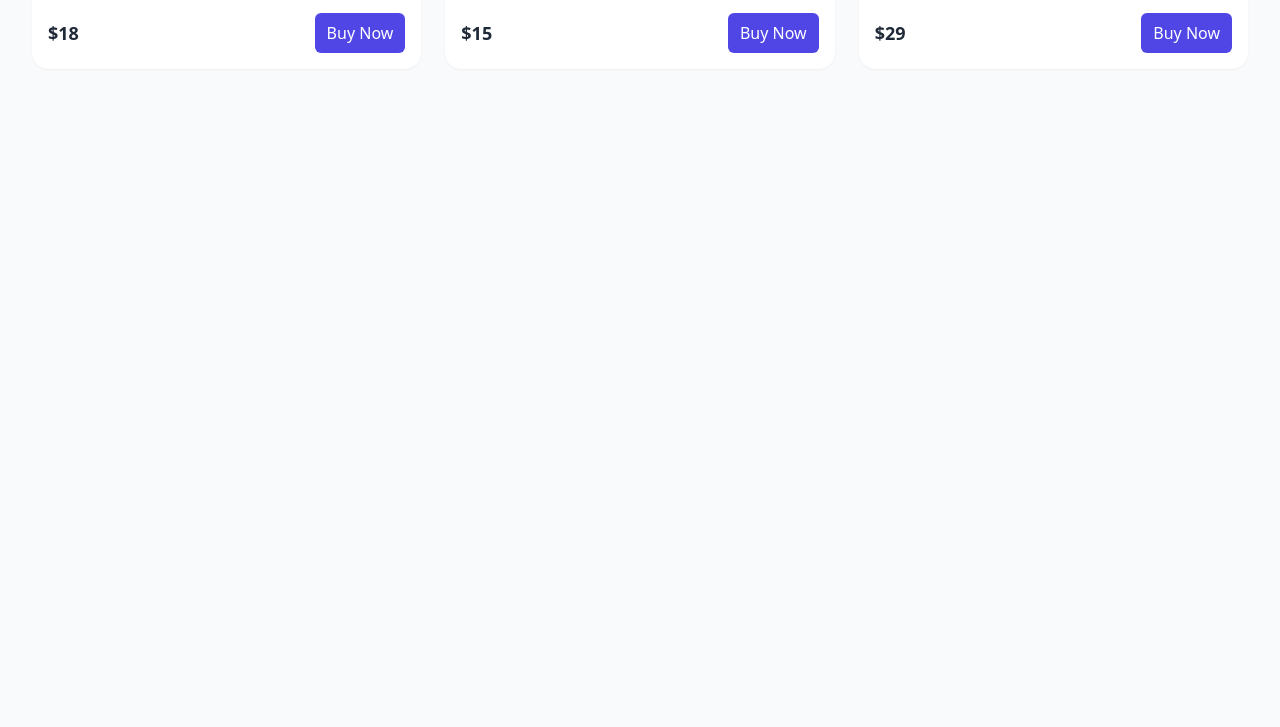
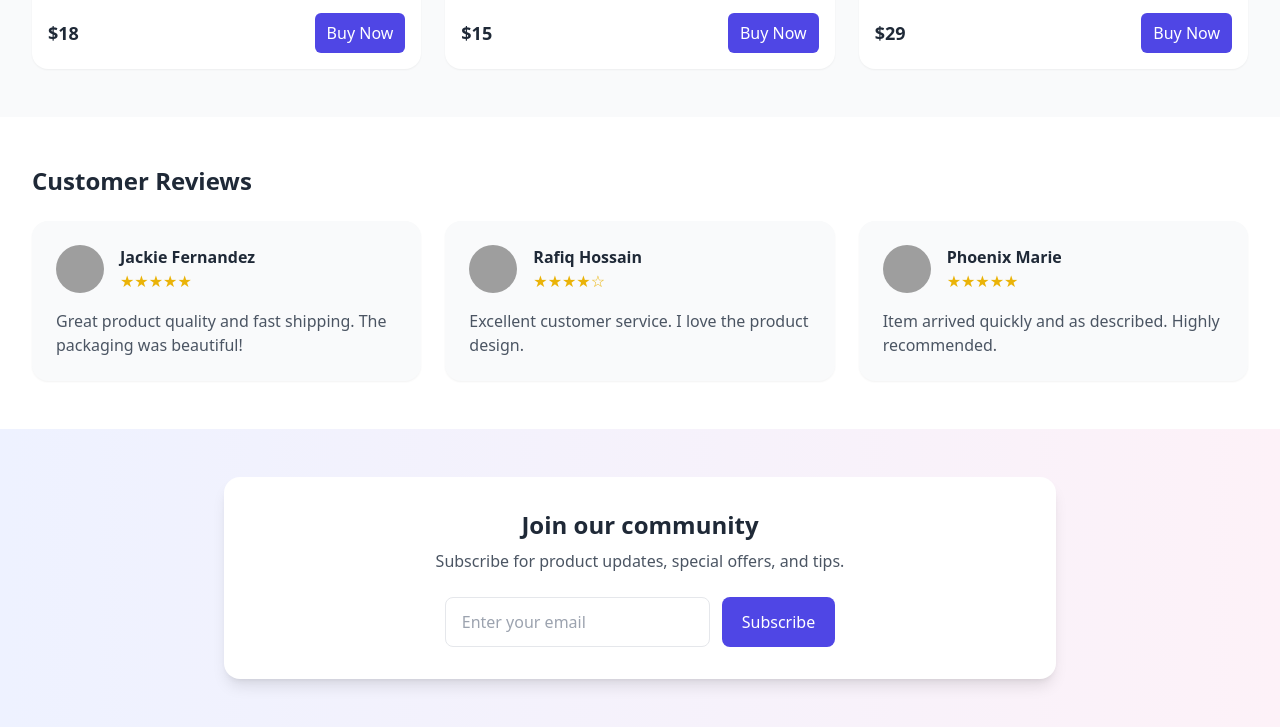
Before and after one commit to Sayed-Ahmed-Sajid/Responsive-Website-using-HTML-Tailwind-CSS, a plain HTML site: page index.html in a window 1280 px wide. Shown: the part 1631-2358 px from the top of the page. Before the commit the page ends 1748 px from the top, so only its background shows below. Drawn offline with nearby package versions, Linux system fonts and the light colour scheme; grey boxes are pictures that could not be loaded.

Commit message:
Added review/testimonials section

```diff
--- a/index.html
+++ b/index.html
@@ -226,3 +226,60 @@
 
       </div>
     </section>
+
+     <!-- Reviews Section -->
+    <section id="reviews" class="bg-white py-12">
+      <div class="max-w-7xl mx-auto px-4 sm:px-6 lg:px-8">
+        <h3 class="text-2xl font-bold mb-6">Customer Reviews</h3>
+        <div class="grid grid-cols-1 md:grid-cols-3 gap-6">
+
+          <blockquote class="bg-gray-50 p-6 rounded-2xl shadow-sm">
+            <div class="flex items-center gap-4">
+              <img src="https://randomuser.me/api/portraits/women/44.jpg" alt="avatar" class="w-12 h-12 rounded-full object-cover" />
+              <div>
+                <div class="font-semibold">Jackie Fernandez</div>
+                <div class="text-yellow-500">★★★★★</div>
+              </div>
+            </div>
+            <p class="mt-4 text-gray-600">Great product quality and fast shipping. The packaging was beautiful!</p>
+          </blockquote>
+
+          <blockquote class="bg-gray-50 p-6 rounded-2xl shadow-sm">
+            <div class="flex items-center gap-4">
+              <img src="https://randomuser.me/api/portraits/men/32.jpg" alt="avatar" class="w-12 h-12 rounded-full object-cover" />
+              <div>
+                <div class="font-semibold">Rafiq Hossain</div>
+                <div class="text-yellow-500">★★★★☆</div>
+              </div>
+            </div>
+            <p class="mt-4 text-gray-600">Excellent customer service. I love the product design.</p>
+          </blockquote>
+
+          <blockquote class="bg-gray-50 p-6 rounded-2xl shadow-sm">
+            <div class="flex items-center gap-4">
+              <img src="https://randomuser.me/api/portraits/women/65.jpg" alt="avatar" class="w-12 h-12 rounded-full object-cover" />
+              <div>
+                <div class="font-semibold">Phoenix Marie</div>
+                <div class="text-yellow-500">★★★★★</div>
+              </div>
+            </div>
+            <p class="mt-4 text-gray-600">Item arrived quickly and as described. Highly recommended.</p>
+          </blockquote>
+
+        </div>
+      </div>
+    </section>
+
+    <!-- CTA / Newsletter Subscription -->
+    <section id="cta" class="py-12 bg-gradient-to-r from-indigo-50 to-pink-50">
+      <div class="max-w-4xl mx-auto px-4 sm:px-6 lg:px-8 text-center rounded-2xl">
+        <div class="bg-white p-8 rounded-2xl shadow-lg">
+          <h3 class="text-2xl font-bold">Join our community</h3>
+          <p class="mt-2 text-gray-600">Subscribe for product updates, special offers, and tips.</p>
+          <form class="mt-6 flex flex-col sm:flex-row gap-3 justify-center">
+            <input type="email" placeholder="Enter your email" class="px-4 py-3 rounded-lg border focus:outline-none focus:ring-2 focus:ring-indigo-500" required />
+            <button class="px-5 py-3 bg-indigo-600 text-white rounded-lg">Subscribe</button>
+          </form>
+        </div>
+      </div>
+    </section>
```
